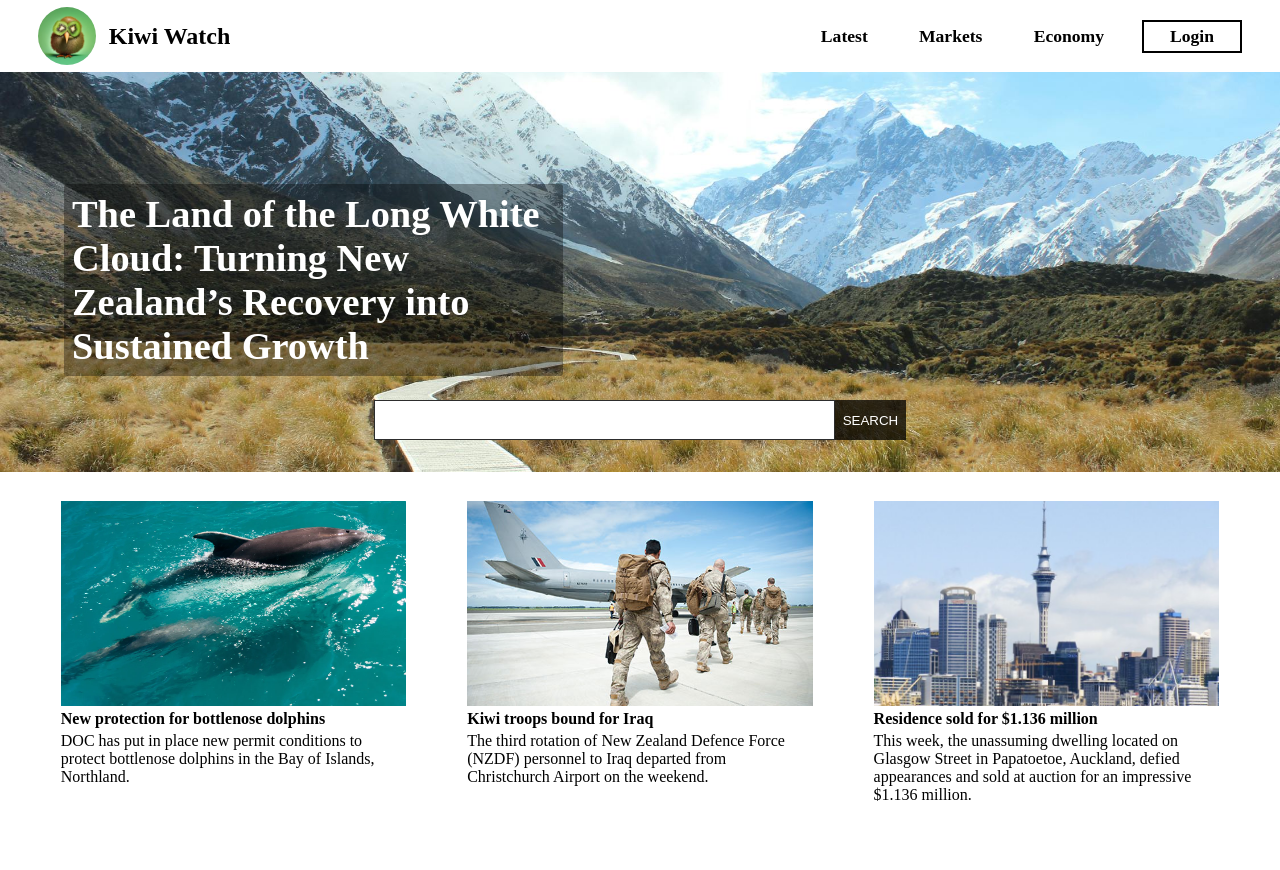
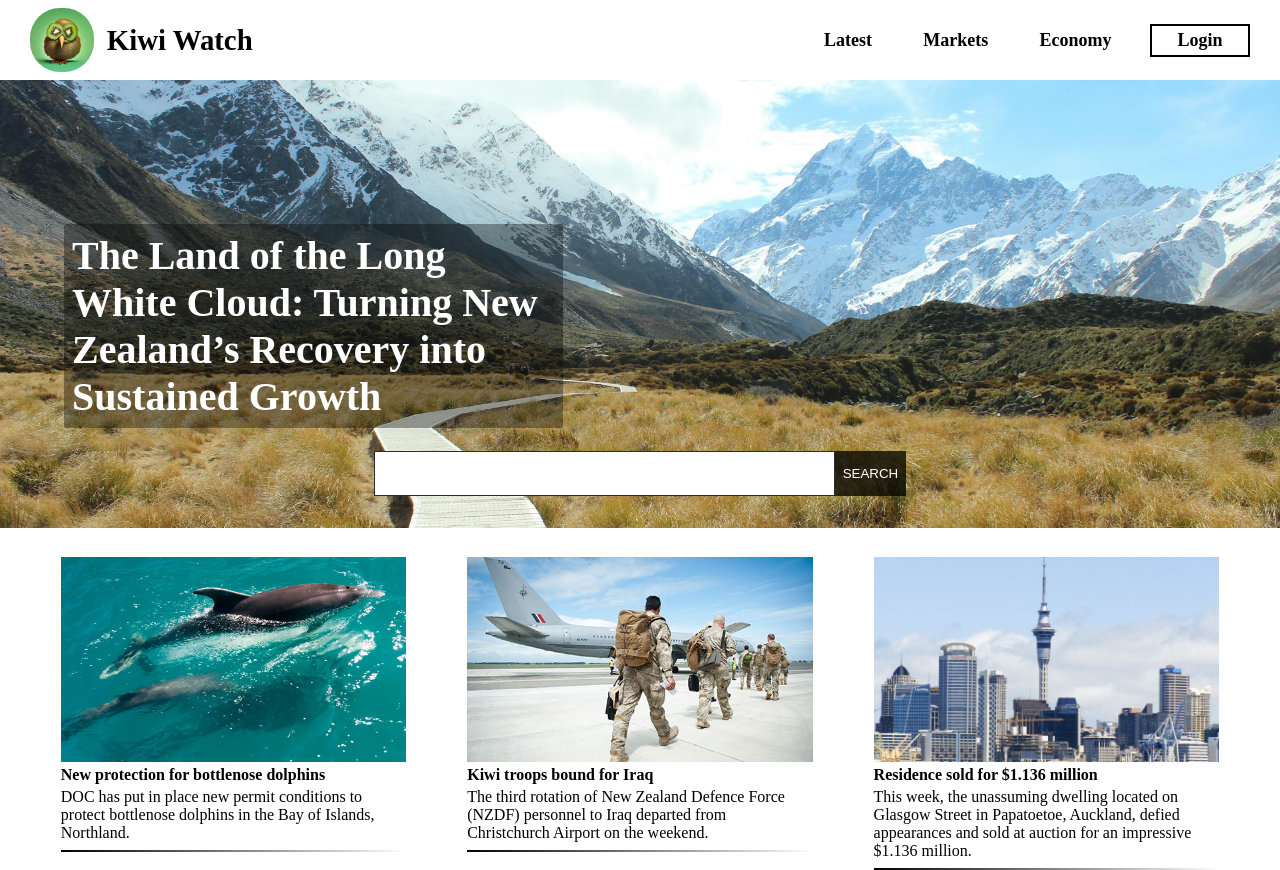
Before and after one commit to cyy963/responsive_website, a React (Vite) app: page / in a window 1280 px wide. Before the commit the page ends 812 px from the top, so only its background shows below. Built offline with nearby package versions, Linux system fonts and the light colour scheme.

Commit message:
fixed css font sizes

```diff
--- a/src/pages/Home.module.css
+++ b/src/pages/Home.module.css
@@ -1,12 +1,12 @@
 /* navbar */
 .navbar{
-  height: 9vh;
+  height: 80px;
   width: 100%;
 
   display: flex;
   justify-content: space-between;
   align-items: center;
-  padding: 0 3vw;
+  padding: 0 30px;
 }
 .brandContainer{
   height: 100%;
@@ -14,6 +14,7 @@
   display: flex;
   justify-content: center;
   align-items: center;
+  cursor: pointer;
 }
 .brandContainer img{
   height: 80%;
@@ -22,7 +23,7 @@
   margin-right: 1vw;
 }
 .brandContainer h2{
-  font-size: 3vh;
+  font-size: 1.8rem;
 }
 .menuContainer{
   height: 100%;
@@ -34,12 +35,12 @@
 }
 .menuContainer h5{
   padding: 2vw;
-  font-size: 2.2vh;
+  font-size: 18px;
 
 }
 .menuContainer button{
   all: unset;
-  font-size: 2.2vh;
+  font-size: 18px;
   font-weight: bolder;
   border: 2px solid;
   background-color: white;
@@ -49,7 +50,7 @@
 
 /* banner */
 .banner{
-  height: 50vh;
+  height: 28rem;
   width: 100%;
   background-image: url("../assets/banner.jpeg");
   background-size: cover;
@@ -60,24 +61,25 @@
   width: 39%;
   height: fit-content;
   position: absolute;
-  bottom: 12vh;
+  bottom: 100px;
   left: 5vw;
   display: flex;
   justify-content: center;
   align-items: flex-end;
   text-align: start;
+  cursor: pointer;
   /* background-color: rgba(254, 254, 254, 0.666); */
 }
 .textContainer h1{
   color: rgb(255, 255, 255);
   background-color: rgba(0, 0, 0, 0.348);
   padding: 1vh;
-  border-radius: 3px;
-  font-size: 3vw;
+  border-radius: 2px;
+  font-size: 40px;
 
 }
 .searchContainer{
-  height: 5vh;
+  height: 45px;
   width: 100%;
   display: flex;
   justify-content: center;
@@ -118,6 +120,10 @@
   display: flex;
   flex-direction: column;
   justify-content: flex-start;
+  border-bottom: 2px solid;
+  border-image-source: linear-gradient(to right, rgb(0, 0, 0), rgb(255, 255, 255));
+  border-image-slice: 1;
+  cursor: pointer;
 }
 .pictureContainer{
   height: 16vw;
@@ -217,9 +223,7 @@
   .newsContainer{
     width: 80vw;
     margin-bottom: 2vh;
-    border-bottom: 2px solid;
-    border-image-source: linear-gradient(to right, rgb(0, 0, 0), rgb(255, 255, 255));
-    border-image-slice: 1;
+
   }
   .pictureContainer{
     height: 45vw;
```
